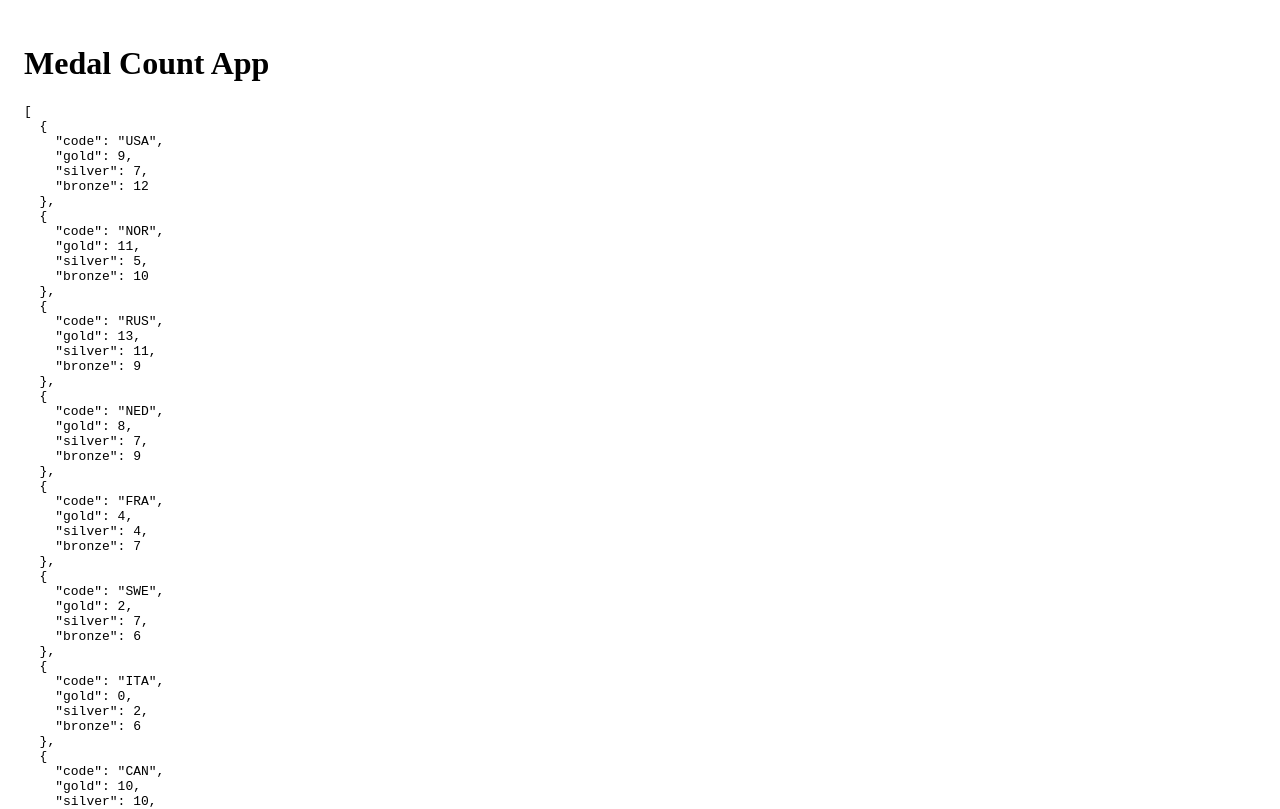
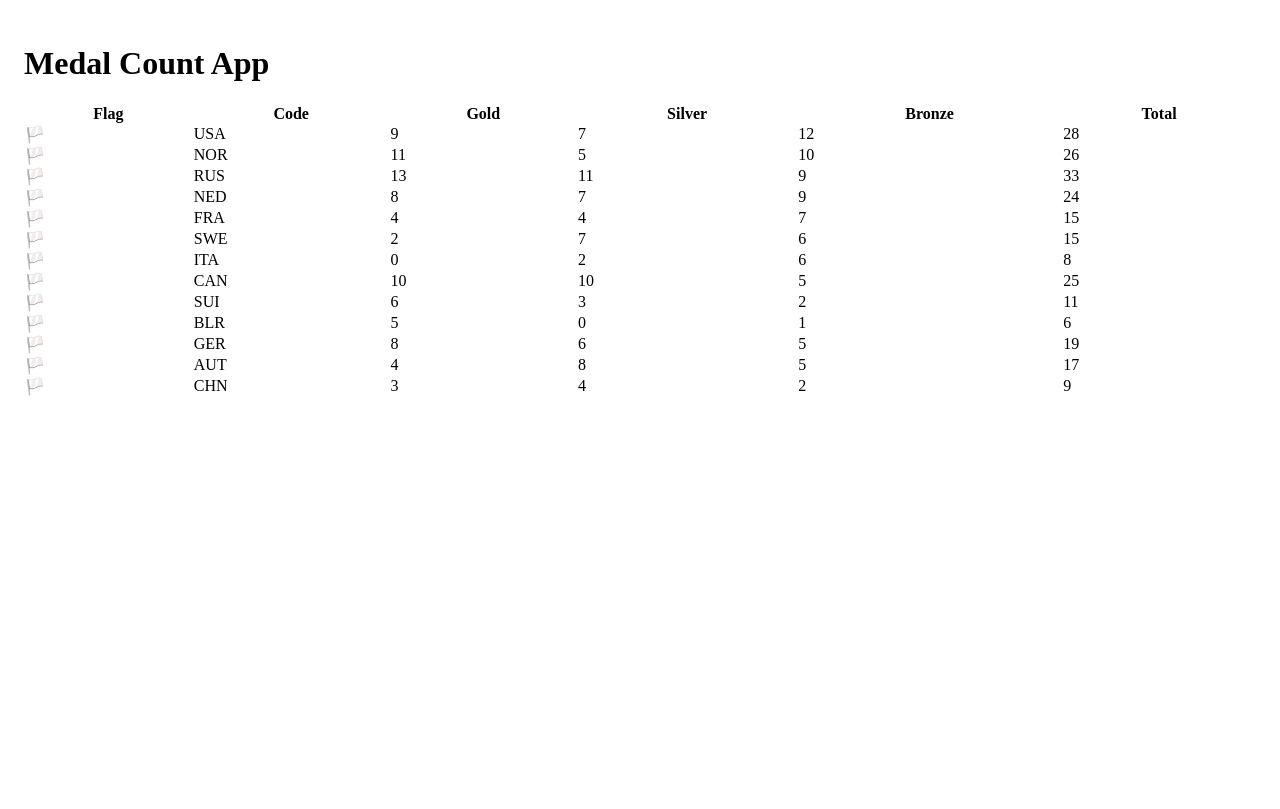
Before and after one commit to contactashpat/medal-count-app, a Next.js app: page / in a window 1280 px wide. Shown: the top 809 px of the page. Built offline with nearby package versions, Linux system fonts and the light colour scheme.

Commit message:
feat: render medal table with static data

```diff
--- a/src/components/MedalRow.tsx
+++ b/src/components/MedalRow.tsx
@@ -0,0 +1,19 @@
+import { CountryMedals } from '@/hooks/useMedalData'
+import { getTotalMedals } from '@/utils/getTotalMedals'
+
+type Props = {
+  country: CountryMedals
+}
+
+export default function MedalRow({ country }: Props) {
+  return (
+    <tr>
+      <td>{/* placeholder for flag */}🏳️</td>
+      <td>{country.code}</td>
+      <td>{country.gold}</td>
+      <td>{country.silver}</td>
+      <td>{country.bronze}</td>
+      <td>{getTotalMedals(country)}</td>
+    </tr>
+  )
+}
--- a/src/components/MedalTable.tsx
+++ b/src/components/MedalTable.tsx
@@ -0,0 +1,28 @@
+import { CountryMedals } from '@/hooks/useMedalData'
+import MedalRow from './MedalRow'
+
+type Props = {
+  countries: CountryMedals[]
+}
+
+export default function MedalTable({ countries }: Props) {
+  return (
+    <table style={{ borderCollapse: 'collapse', width: '100%' }}>
+      <thead>
+      <tr>
+        <th>Flag</th>
+        <th>Code</th>
+        <th>Gold</th>
+        <th>Silver</th>
+        <th>Bronze</th>
+        <th>Total</th>
+      </tr>
+      </thead>
+      <tbody>
+      {countries.map((c) => (
+        <MedalRow key={c.code} country={c} />
+      ))}
+      </tbody>
+    </table>
+  )
+}
--- a/src/pages/index.tsx
+++ b/src/pages/index.tsx
@@ -1,4 +1,5 @@
 import { useMedalData } from '@/hooks/useMedalData'
+import MedalTable from '@/components/MedalTable'
 
 export default function Home() {
   const { data, loading, error } = useMedalData()
@@ -9,7 +10,7 @@ export default function Home() {
   return (
     <div style={{ padding: 16 }}>
       <h1>Medal Count App</h1>
-      <pre>{JSON.stringify(data, null, 2)}</pre>
+      <MedalTable countries={data!} />
     </div>
   )
 }
--- a/src/utils/getTotalMedals.ts
+++ b/src/utils/getTotalMedals.ts
@@ -0,0 +1,5 @@
+import { CountryMedals } from '@/hooks/useMedalData'
+
+export function getTotalMedals(country: CountryMedals): number {
+  return country.gold + country.silver + country.bronze
+}
```
